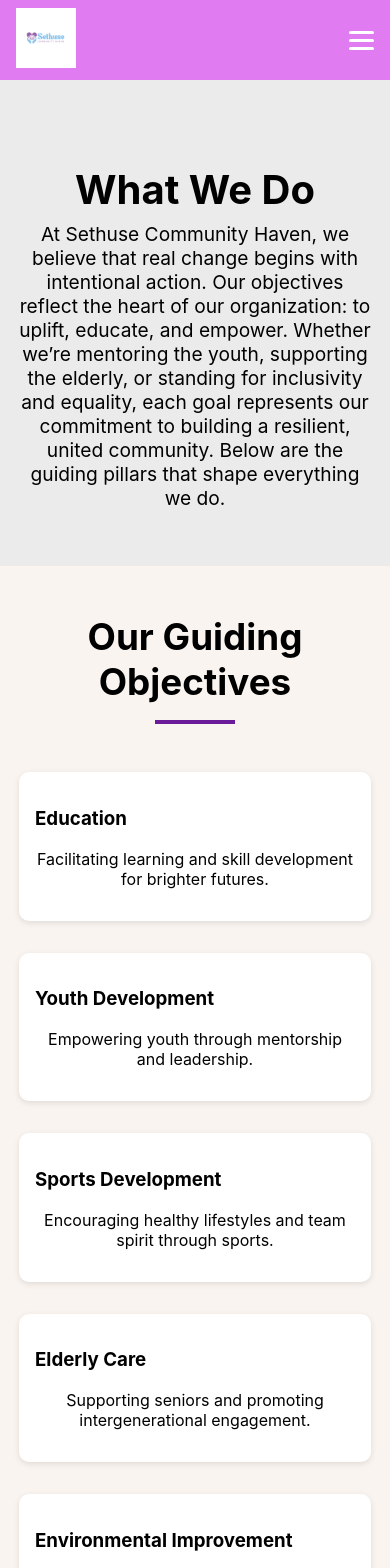
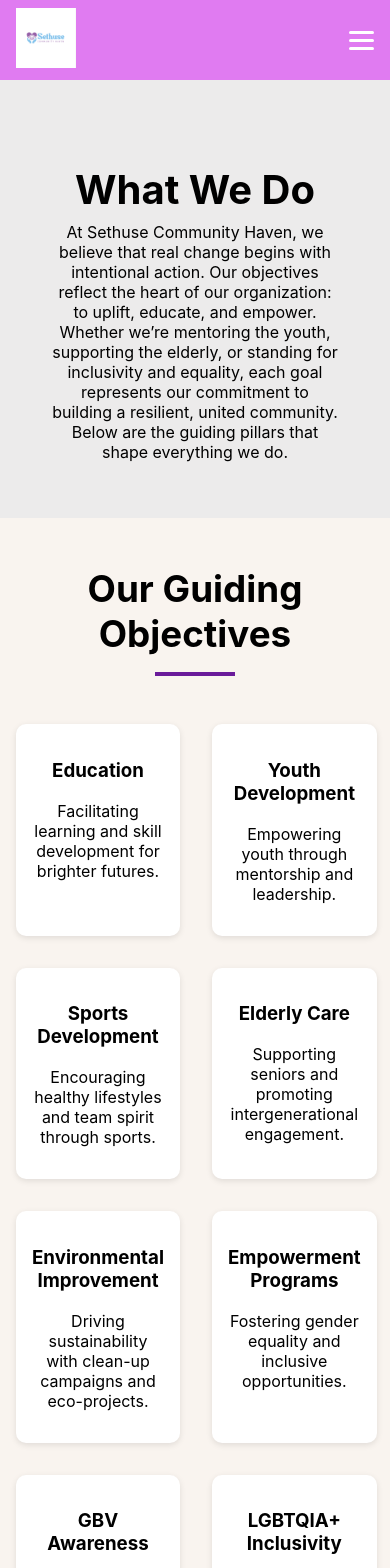
Before and after one commit to SmaSema/sethuse-website, a React (Create React App) app: page /work in a window 390 px wide. Shown: the top 1568 px of the page. Built offline with nearby package versions, Linux system fonts and the light colour scheme.

Commit message:
commit 75

```diff
--- a/src/components/OurWork_page/HeroWork.css
+++ b/src/components/OurWork_page/HeroWork.css
@@ -27,3 +27,12 @@
   border-radius: 4px;
   cursor: pointer;
 }
+
+/* Responsive styling for mobile */
+@media (max-width: 768px) {
+  .header-block p {
+    font-size: 1rem;     /* Slightly smaller paragraph text */
+    max-width: 80%;     /* Ensure it doesn’t overflow or get restricted */
+  }
+
+}
--- a/src/components/OurWork_page/ObjectivesSection.css
+++ b/src/components/OurWork_page/ObjectivesSection.css
@@ -41,14 +41,12 @@ h5 {
 }
 
 /* Responsive styling for mobile */
-@media (max-width: 992px) {
+@media (max-width: 768px) {
   .objectives-grid {
     grid-template-columns: repeat(2, 1fr); /* 2 per row on medium screens */
   }
-}
 
-@media (max-width: 600px) {
-  .objectives-grid {
-    grid-template-columns: 1fr; /* 1 per row on small screens */
+  .objective-card h3 {
+    text-align: center;
   }
 }
```
